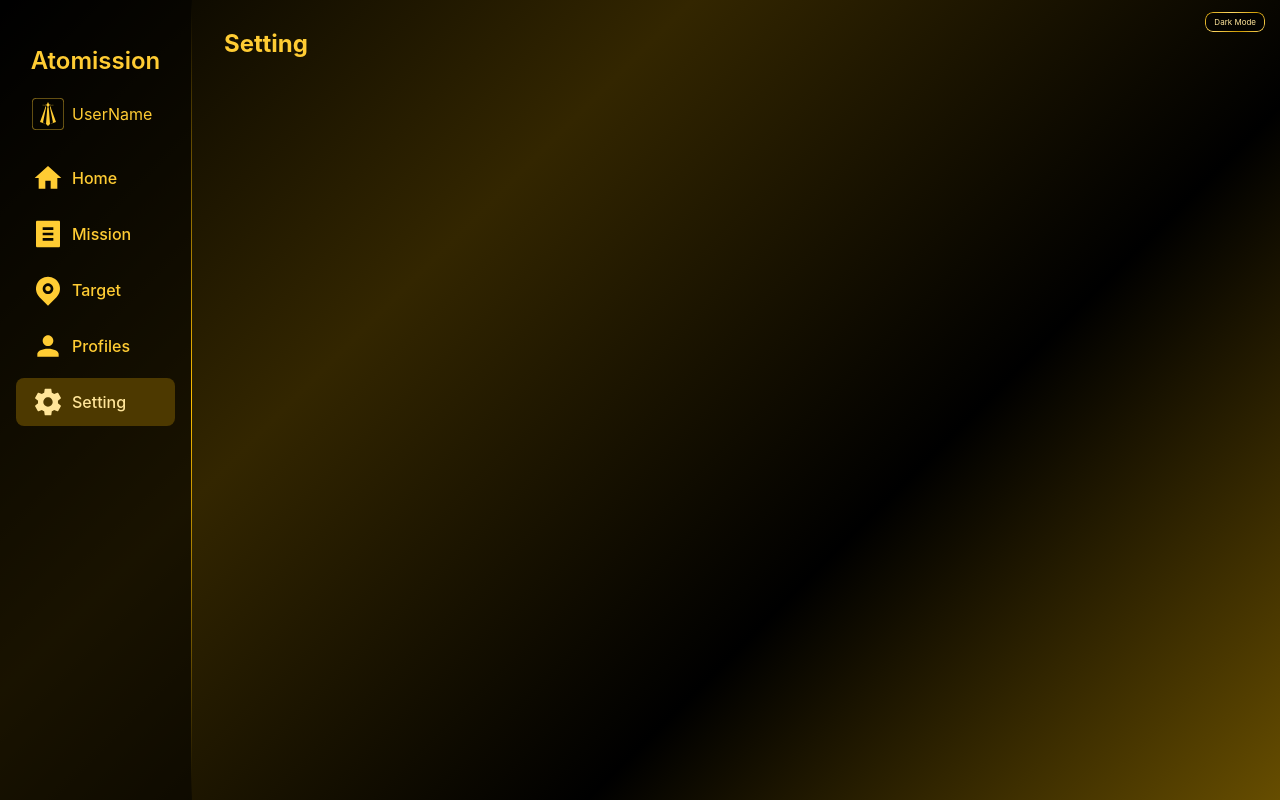
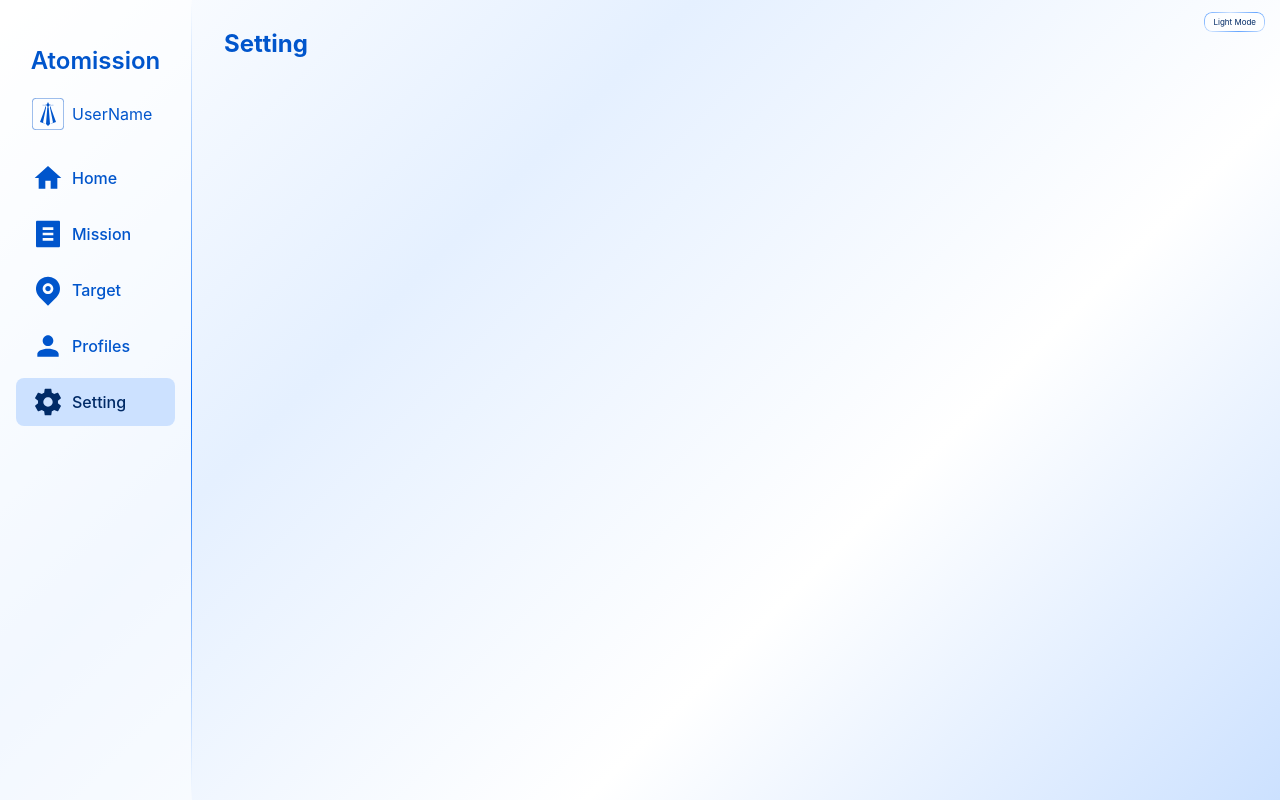
Before and after one commit to silence870121/Atomission, a Vue app: page /setting in a window 1280 px wide. Built offline with nearby package versions, Linux system fonts and the light colour scheme.

Commit message:
init Pinia & create store

```diff
--- a/package.json
+++ b/package.json
@@ -9,6 +9,7 @@
     "preview": "vite preview"
   },
   "dependencies": {
+    "pinia": "^2.1.6",
     "swiper": "^10.0.4",
     "vue": "^3.2.47",
     "vue-router": "^4.1.6"
--- a/src/App.vue
+++ b/src/App.vue
@@ -1,4 +1,10 @@
 <script setup>
+import { onMounted } from 'vue';
+import { useThemeStore } from '@/stores/theme';
+const theme = useThemeStore()
+onMounted(() => {
+	theme.renderThemeStyle()
+})
 </script>
 <template>
 	<main>
--- a/src/main.js
+++ b/src/main.js
@@ -6,10 +6,13 @@ import 'virtual:svg-icons-register'
 import SvgIcon from './components/SvgIcon.vue'
 import ThemeBtn from './components/Theme.vue'
 import Router from './components/Router.vue'
+import { createPinia } from 'pinia'
 
+const pinia = createPinia()
 const APP = createApp(App)
 APP.component('svg-icon', SvgIcon)
 APP.component('ThemeBtn', ThemeBtn)
 APP.component('Router', Router)
 APP.use(router)
+APP.use(pinia)
 APP.mount('#app')
--- /dev/null
+++ b/src/stores/setting.js
@@ -0,0 +1,16 @@
+import { defineStore } from "pinia";
+
+
+export const useSettingStore = defineStore('setting', {
+    state: () => ({
+        //? 初始化狀態
+        isDarkMode: false,
+    }),
+    getter: {
+        //? Computed
+    },
+    actions: {
+        //? Function
+    },
+
+})
--- /dev/null
+++ b/src/stores/theme.js
@@ -0,0 +1,82 @@
+import { ref } from "vue";
+import { defineStore } from "pinia";
+import { useSettingStore } from "./setting";
+
+
+export const useThemeStore = defineStore('theme', () => {
+    const setting = useSettingStore()
+    const LIGHT_THEME = new Map([
+        ['--primary-color', 'rgb(0, 85, 204)'],
+        ['--primary-variant-color', 'rgb(102, 166, 255)'],
+        ['--on-primary-color', 'rgb(255, 255, 255)'],
+
+        ['--background-color', 'rgb(229, 240, 255)'],
+        ['--background-base-color', 'rgb(255, 255, 255)'],
+        ['--background-variant-color', 'rgb(204, 225, 255)'],
+
+        ['--surface-color', 'rgba(255, 255, 255, 0.5)'],
+        ['--surface-variant-color', 'rgb(204, 225, 255)'],
+
+        ['--on-background-color', 'rgb(0, 85, 204)'],
+        ['--on-surface-color', 'rgb(0, 42, 102)'],
+
+        ['--border-color', 'rgb(102, 166, 255)'],
+        ['--border-variant-color', 'rgb(204, 225, 255)'],
+
+        ['--border-center-color', 'rgb(0, 106, 255)'],
+        ['--border-center-variant-color', 'rgba(102, 166, 255, 0)'],
+
+        ['--error-color', 'rgb(204, 0, 0)']
+    ])
+    const DARK_THEME = new Map([
+        ['--primary-color', 'rgb(255, 204, 51)'],
+        ['--primary-variant-color', 'rgb(153, 115, 0)'],
+        ['--on-primary-color', 'rgb(0, 0, 0)'],
+
+        ['--background-color', 'rgb(51, 38, 0)'],
+        ['--background-base-color', 'rgb(0, 0, 0)'],
+        ['--background-variant-color', ' rgb(102, 77, 0)'],
+
+        ['--surface-color', 'rgba(0, 0, 0, 0.5)'],
+        ['--surface-variant-color', 'rgb(77, 57, 0)'],
+
+        ['--on-background-color', 'rgb(255, 204, 51)'],
+        ['--on-surface-color', 'rgb(255, 229, 153)'],
+
+        ['--border-color', 'rgb(204, 153, 0)'],
+        ['--border-variant-color', 'rgb(255, 217, 102)'],
+
+        ['--border-center-color', 'rgb(255, 191, 0)'],
+        ['--border-center-variant-color', 'rgba(153, 115, 0, 0)'],
+
+        ['--error-color', 'rgb(255, 51, 51)']
+    ])
+    function renderThemeStyle() {
+        switch (setting.isDarkMode) {
+            case true:
+                setStyleProperty(DARK_THEME)
+                document.querySelector('.theme-btn').innerHTML = "Dark Mode"
+                break;
+            case false:
+                setStyleProperty(LIGHT_THEME)
+                document.querySelector('.theme-btn').innerHTML = "Light Mode";
+                break;
+            default:
+                break;
+        }
+    }
+    function setStyleProperty(config) {
+        if (!(config instanceof Map)) {
+            throw new Error('config is not a Map');
+        }
+        config.forEach((value, key) => {
+            document.documentElement.style.setProperty(key, value);
+        })
+    }
+    function switchTheme() {
+        setting.isDarkMode = !setting.isDarkMode
+        renderThemeStyle()
+    }
+
+    return { renderThemeStyle, switchTheme }
+})
```
Also changed, not shown: src/stores/mission.js (added, +56 -0 lines), src/stores/target.js (added, +15 -0 lines), src/stores/user.js (added, +16 -0 lines), src/stores/alert.js (added), 1 other file (tests, documents, lock files or other folders).
